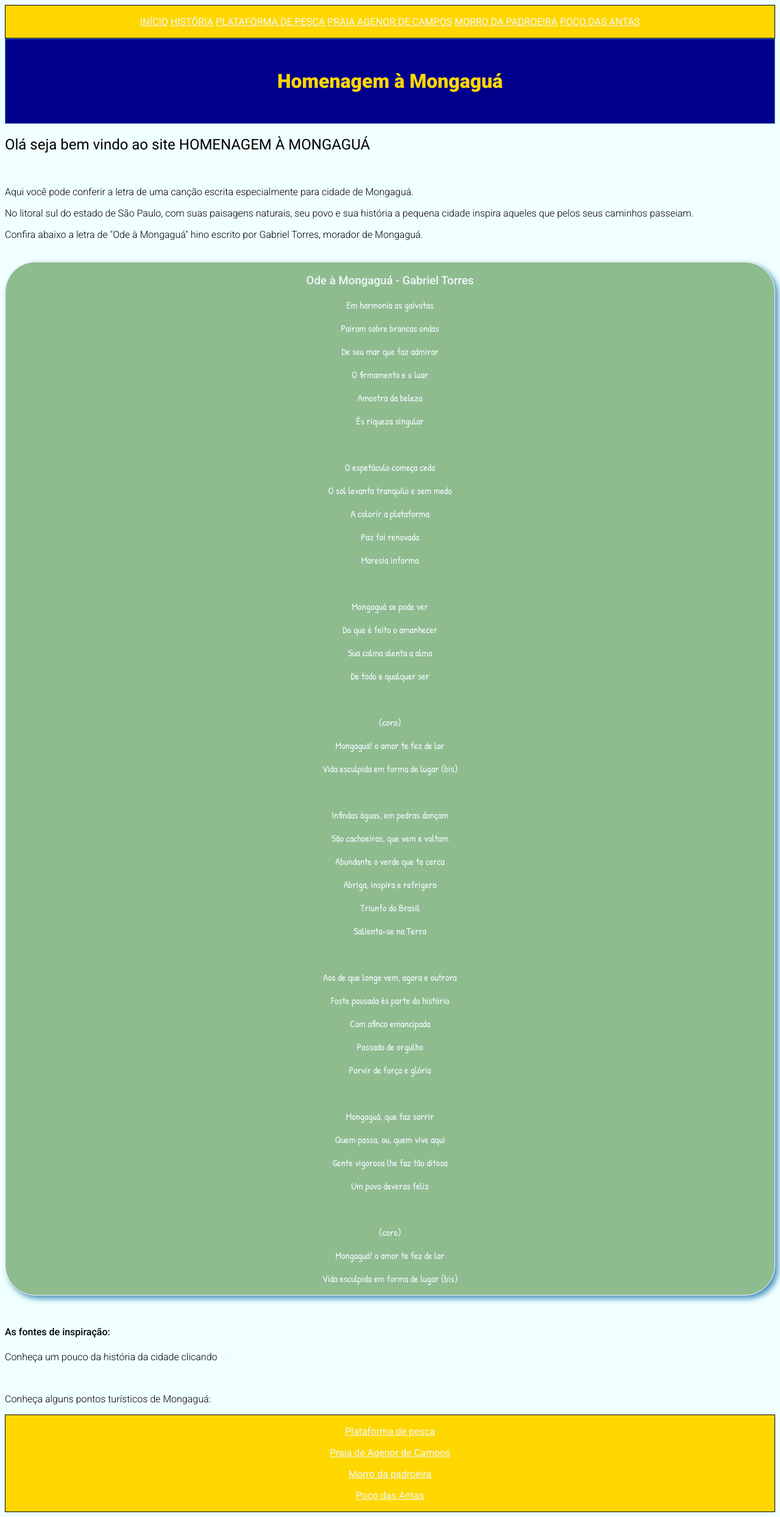
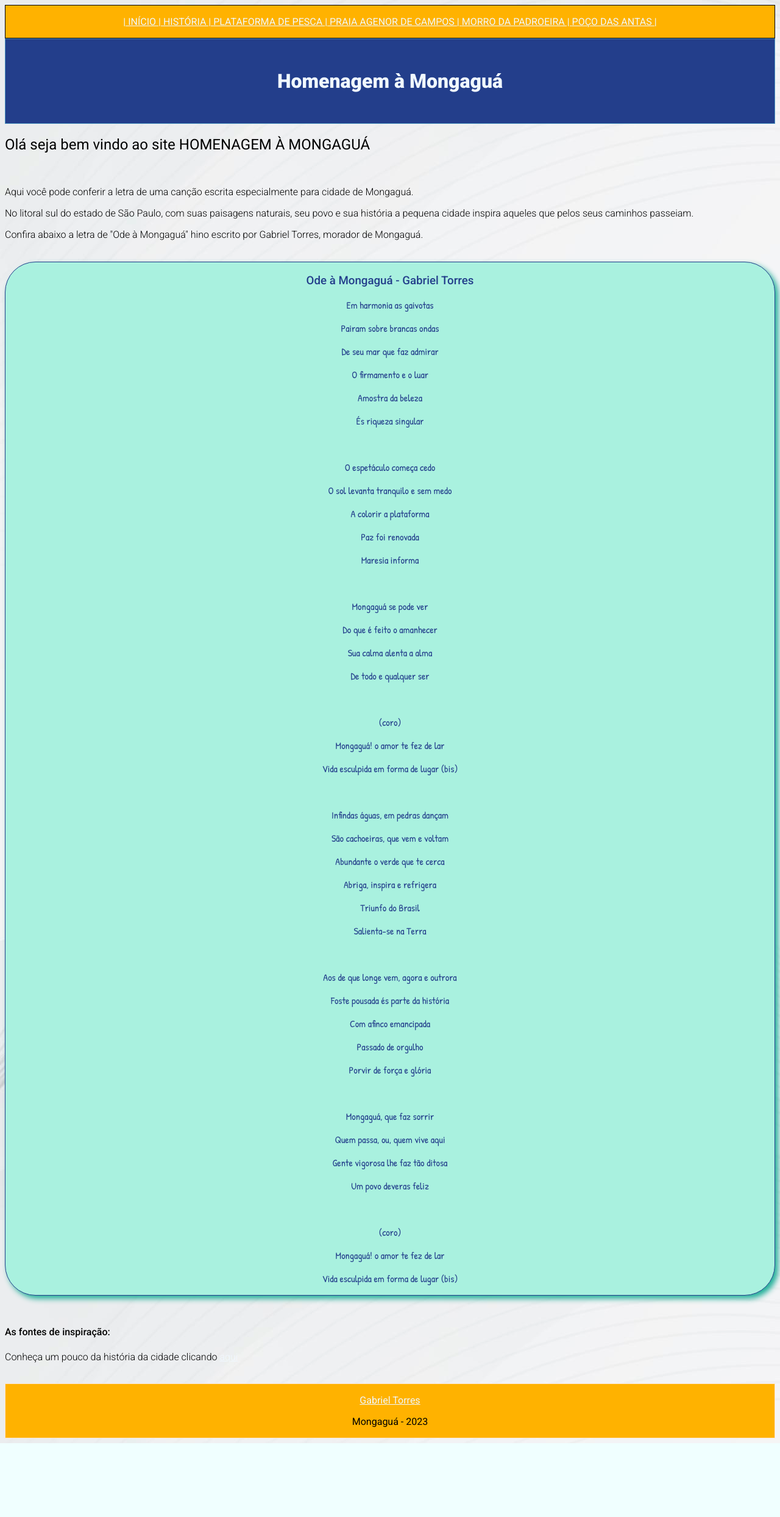
Before and after one commit to GabrielTorresPires/ode-a-mongagua, a plain HTML site: page index.html in a window 1280 px wide. Shown: the whole page at 61% size. After the commit the page ends 2366 px from the top, so only its background shows below. Drawn offline with Linux system fonts and the light colour scheme.

Commit message:
Adiciona estilos

```diff
--- a/index.html
+++ b/index.html
@@ -5,18 +5,18 @@
     <meta http-equiv="X-UA-Compatible" content="IE=edge">
     <meta name="viewport" content="width=device-width, initial-scale=1.0">
     <link rel="stylesheet" href="styles.css">
-    <title>Ode à Mongaguá</title>
+    <title>Homenagem à Mongaguá</title>
 </head>
 <body>
 
-<div  class="links">
+<div class="links">
     <p>
-        <a href="index.html">INÍCIO</a>
-        <a href="História de Mongaguá.html">HISTÓRIA</a>
-        <a href="Plataforma de pesca.html">PLATAFORMA DE PESCA</a>
-        <a href="Praia de Agenor de Campos.html">PRAIA AGENOR DE CAMPOS</a>
-        <a href="Morro da padroeira.html">MORRO DA PADROEIRA</a>
-        <a href="Poço das Antas.html">POÇO DAS ANTAS</a>
+        <a href="index.html">| INÍCIO | </a>
+        <a href="História de Mongaguá.html">HISTÓRIA | </a>
+        <a href="Plataforma de pesca.html">PLATAFORMA DE PESCA | </a>
+        <a href="Praia de Agenor de Campos.html">PRAIA AGENOR DE CAMPOS | </a>
+        <a href="Morro da padroeira.html">MORRO DA PADROEIRA | </a>
+        <a href="Poço das Antas.html">POÇO DAS ANTAS | </a>
     </p>
 </div>
 
@@ -85,13 +85,9 @@
     <h4>As fontes de inspiração:</h4>
     <p class="paragrafo">Conheça um pouco da história da cidade clicando <a href="História de Mongaguá.html">aqui</a></p>
     <br>
-    <p class="paragrafo">Conheça alguns pontos turísticos de Mongaguá:</p>
-
-    <div class="links">
-    <p><a href="Plataforma de pesca.html">Plataforma de pesca</a></p>
-    <p><a href="Praia de Agenor de Campos.html">Praia de Agenor de Campos</a></p>
-    <p><a href="Morro da padroeira.html">Morro da padroeira</a></p>
-    <p><a href="Poço das Antas.html">Poço das Antas</a></p>
+    <div class="rodape">
+    <p><a href="https://github.com/GabrielTorresPires">Gabriel Torres</a></p>
+    <p>Mongaguá - 2023</a></p>
     </div>
 
 
--- a/styles.css
+++ b/styles.css
@@ -8,6 +8,8 @@
 
 body {
     background-color: azure;
+   background-image: url(imagens/4858794.jpg);
+
 
 }
 
@@ -19,7 +21,7 @@ body {
     border-style: solid;
     border-width: 1px;
     padding: 1px 1px 1px 1px;
-    background-color: gold;
+    background-color: #FFB200;
 
 
 }
@@ -32,8 +34,8 @@ a:link {
 h1 {
     text-align: center;
     font-family: 'Roboto', sans-serif;
-    color: gold;
-    background-color: darkblue;
+    color: aliceblue;
+    background-color: #233E8B;
     margin: 0px 0px 0px 0px;
     padding: 50px 50px 50px 50px;
     border-width: 1px;
@@ -57,19 +59,33 @@ h2{
 h3 {
     font-family: 'Roboto', sans-serif;
     font-weight: 500;
+}
+
+.imagem {
+
+    text-align: center;
+    font-family: 'Patrick Hand', cursive;
+    color: aliceblue;
+    margin: 0px 5px 5px 5px;
+    padding: 5px 0px 0px 5px;
+    border-style: solid;
+    border-width: 1px;
+    border-color: #1EAE98;
+    box-shadow: 0px 0px 8px 0px #233E8B;
 
 }
+
 
 #musica {
     text-align: center;
     font-family: 'Patrick Hand', cursive;
-    color: aliceblue;
-    background-color: darkseagreen;
+    color: #233E8B;
+    background-color: #A9F1DF;
     margin: 0px 0px 50px 0px;
     border-style: solid;
     border-width: 1px;
     border-radius: 50px;
-    box-shadow: 5px 5px 10px 0px #4B93BF;
+    box-shadow: 5px 5px 10px 0px #1EAE98;
 
 
 }
@@ -78,3 +94,17 @@ h4 {
     font-family: 'Roboto', sans-serif;
     font-weight: 500;
 }
+
+.rodape{
+    text-align: center;
+    font-family: 'Roboto', sans-serif;
+    font-weight: 400;
+    font-size: medium;
+    border-style: solid;
+    border-width: 1px;
+    border-color: bisque;
+    padding: 1px 1px 1px 1px;
+    background-color: #FFB200;
+
+
+}
```
Also changed, not shown: História de Mongaguá.html (+17 -13 lines), Morro da padroeira.html (+14 -7 lines), Plataforma de pesca.html (+13 -7 lines), Poço das Antas.html (+15 -6 lines), Praia de Agenor de Campos.html (+14 -6 lines), imagens/4858794.jpg (added), 1 other file.
